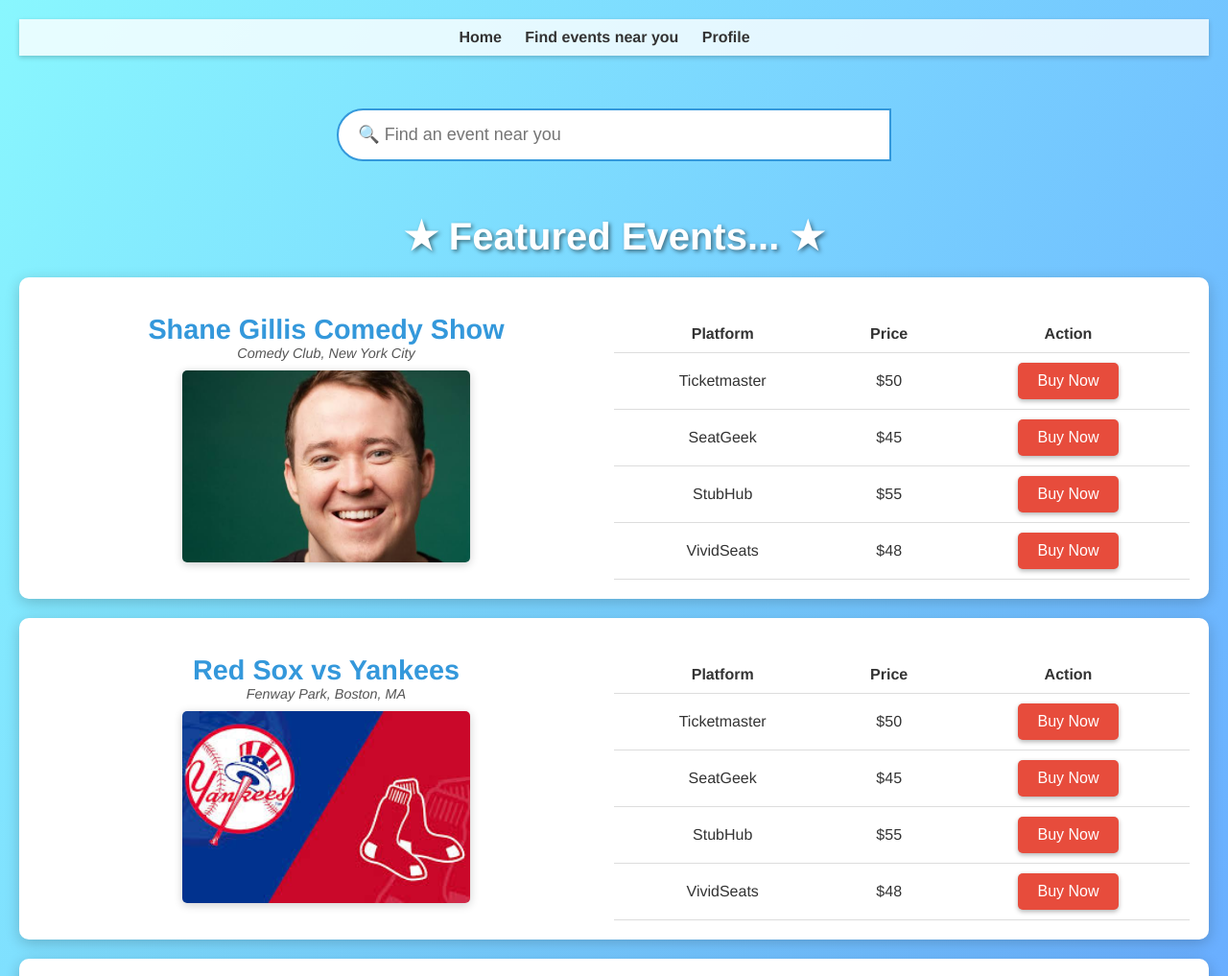
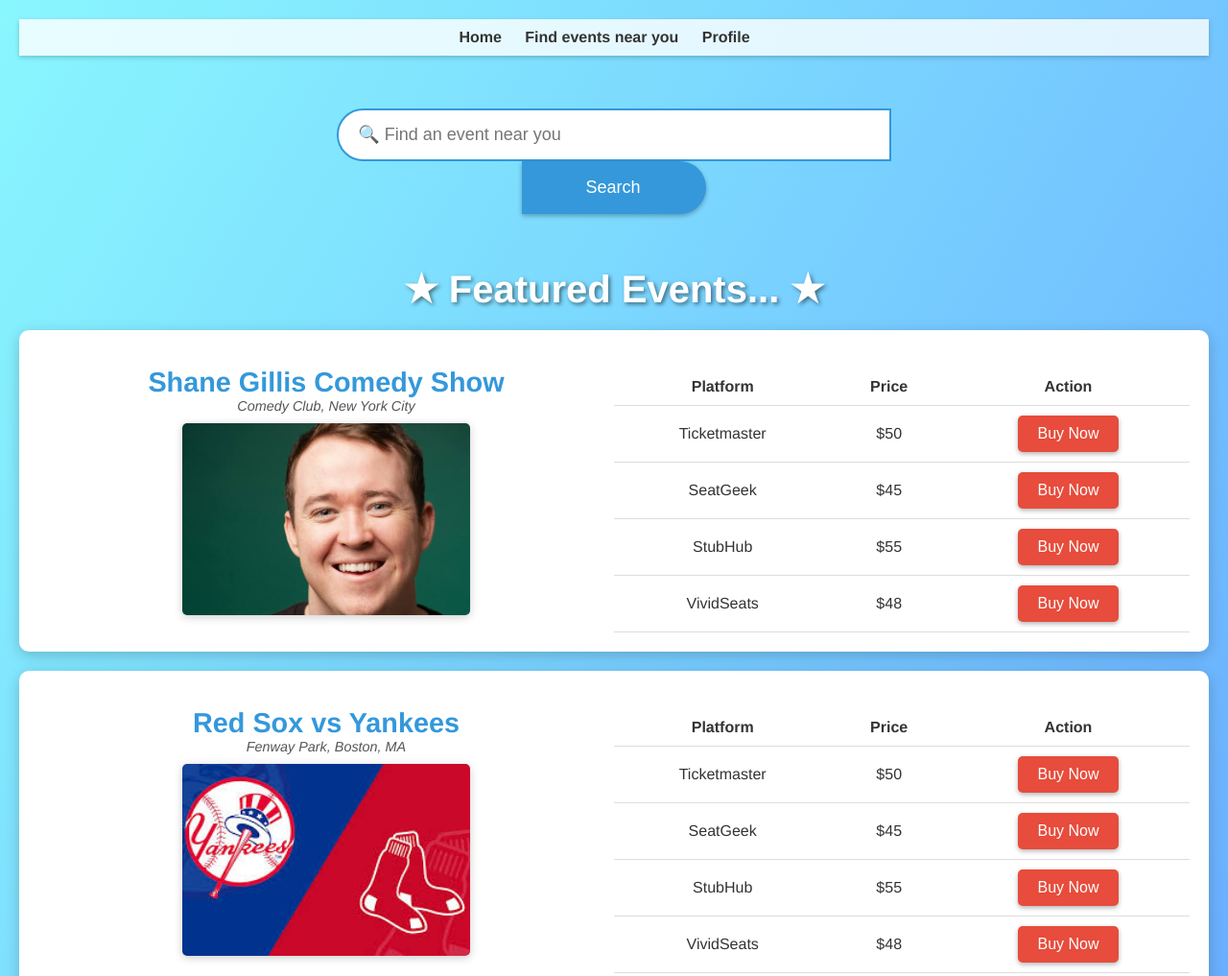
Before and after one commit to aubarkas3/aubarkas.github.io, a plain HTML site: page index.html in a window 1280 px wide. Shown: the top 1017 px of the page at 96% size. Drawn offline with Linux system fonts and the light colour scheme.

Commit message:
Update index.html

```diff
--- a/index.html
+++ b/index.html
@@ -17,8 +17,9 @@
         </nav>
     </header>
     <div class="search-container">
-        <form action="/search" method="get">
+        <form action="/search" method="get" onsubmit="handleSearch(event)">
             <input type="text" placeholder="&#x1F50D; Find an event near you" name="search">
+            <button type="submit">Search</button>
         </form>
     </div>
     <h1>★ Featured Events... ★</h1>
```
